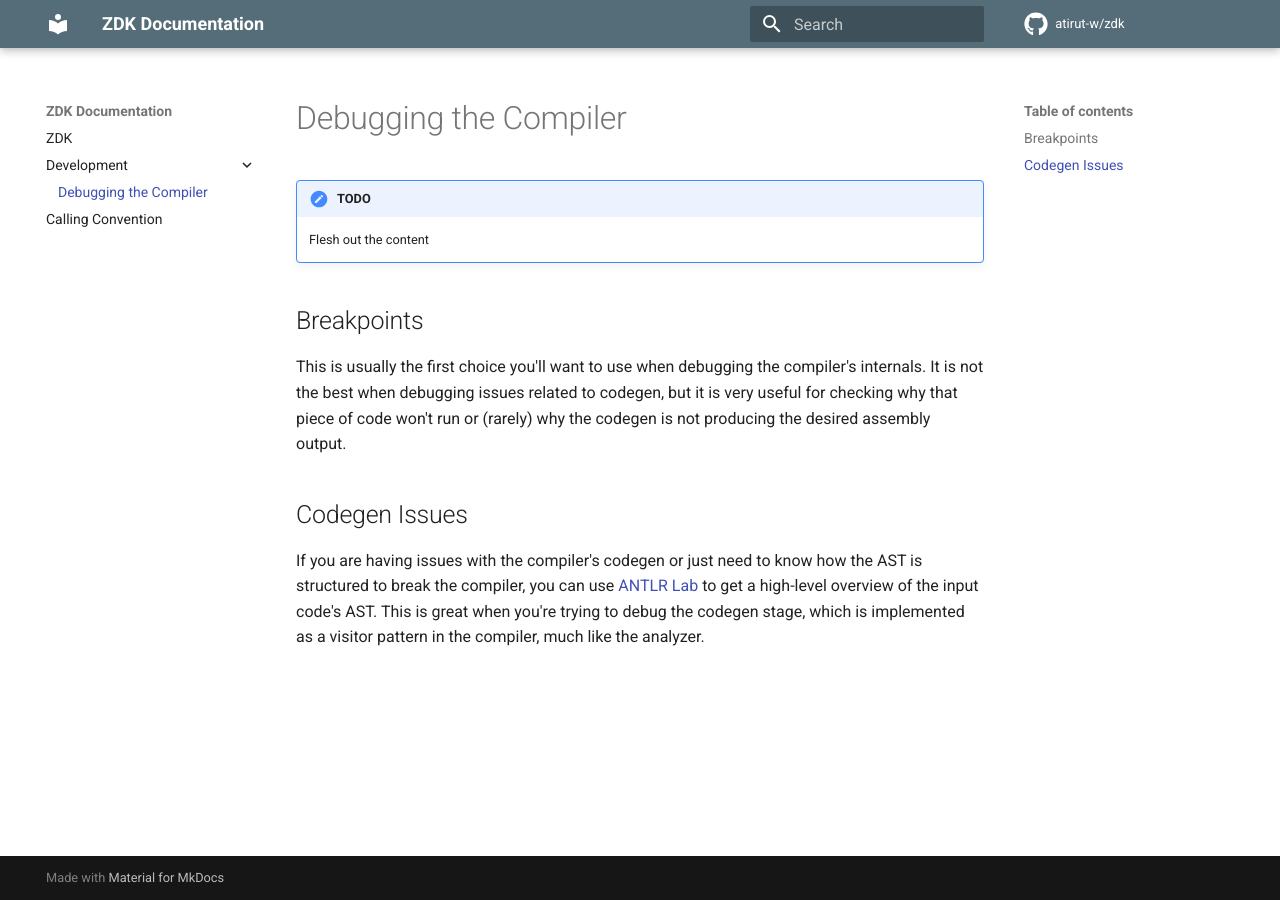
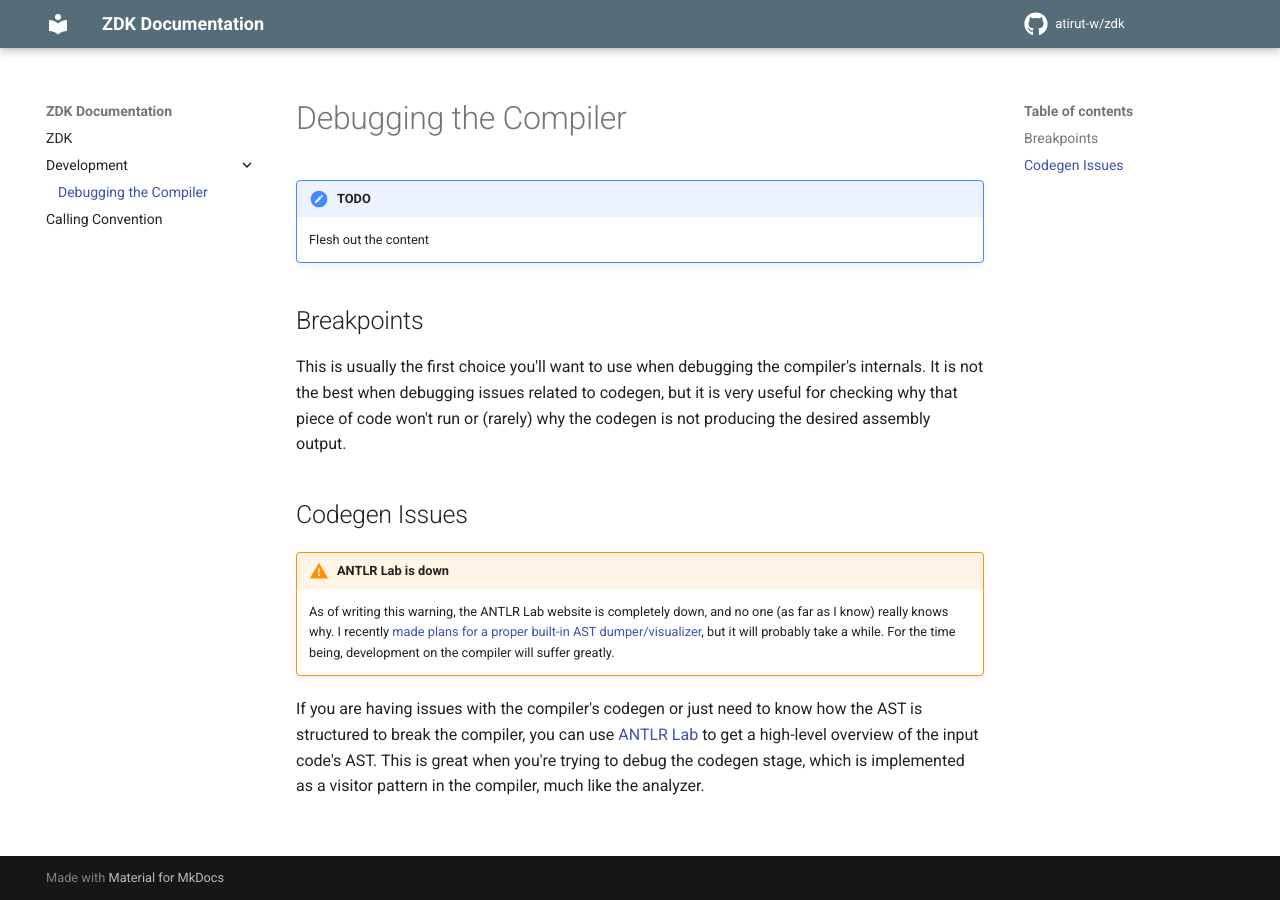
Before and after one commit to atirut-w/zdk, an MkDocs documentation site: the page built from docs/development/compiler-debugging.md, in a window 1280 px wide. Built offline with MkDocs 1.6.1 and Material for MkDocs 9.7.7, drawn with Linux system fonts in a browser that asks for light colours; comment, search, counter and statistics services are not loaded.

Commit message:
docs: add warning on ANTLR Labs being down

```diff
--- a/docs/development/compiler-debugging.md
+++ b/docs/development/compiler-debugging.md
@@ -7,4 +7,8 @@
 This is usually the first choice you'll want to use when debugging the compiler's internals. It is not the best when debugging issues related to codegen, but it is very useful for checking why that piece of code won't run or (rarely) why the codegen is not producing the desired assembly output.
 
 ## Codegen Issues
+
+!!! warning "ANTLR Lab is down"
+    As of writing this warning, the ANTLR Lab website is completely down, and no one (as far as I know) really knows why. I recently [made plans for a proper built-in AST dumper/visualizer](https://github.com/atirut-w/zdk/issues/5), but it will probably take a while. For the time being, development on the compiler will suffer greatly.
+
 If you are having issues with the compiler's codegen or just need to know how the AST is structured to break the compiler, you can use [ANTLR Lab](https://lab.antlr.org) to get a high-level overview of the input code's AST. This is great when you're trying to debug the codegen stage, which is implemented as a visitor pattern in the compiler, much like the analyzer.
--- a/mkdocs.yml
+++ b/mkdocs.yml
@@ -32,6 +32,10 @@
       primary: "black"
       accent: "grey"
 
+plugins:
+  - git-revision-date-localized:
+      enable_creation_date: true
+
 markdown_extensions:
   - admonition
   - pymdownx.superfences
```
Also changed, not shown: 1 other file.
